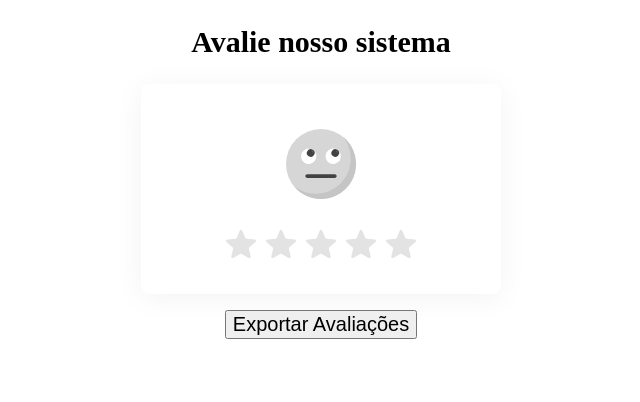
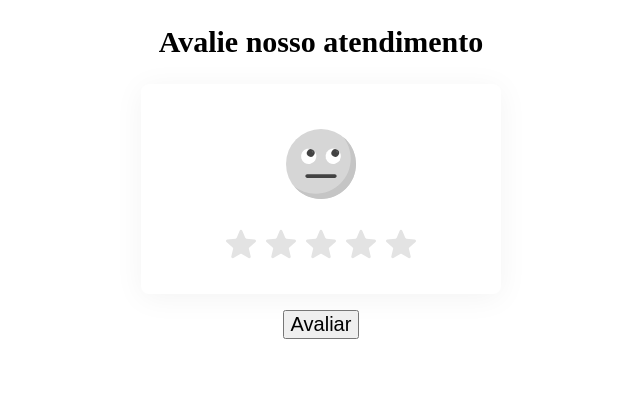
Before and after one commit to joaopedroalc/Rating, a plain HTML site: page index.html in a window 1280 px wide. Shown: the whole page, without its empty margins (319-959 px from the left). Drawn offline with Linux system fonts and the light colour scheme.

Commit message:
nomes button e titulo

```diff
--- a/index.html
+++ b/index.html
@@ -8,7 +8,7 @@
     <link rel="stylesheet" href="style.css" />
   </head>
   <body>
-    <h2>Avalie nosso sistema</h2>
+    <h2>Avalie nosso atendimento</h2>
     <div class="container">
       <div class="feedback">
         <div class="rating">
@@ -324,7 +324,7 @@
       </div>
 
       <a class="download-csv">
-        <button>Exportar Avaliações</button>
+        <button>Avaliar</button>
       </a>
     </div>
 
```
